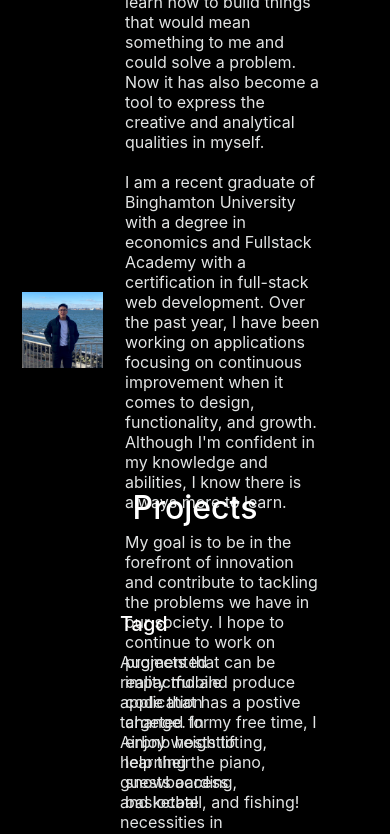
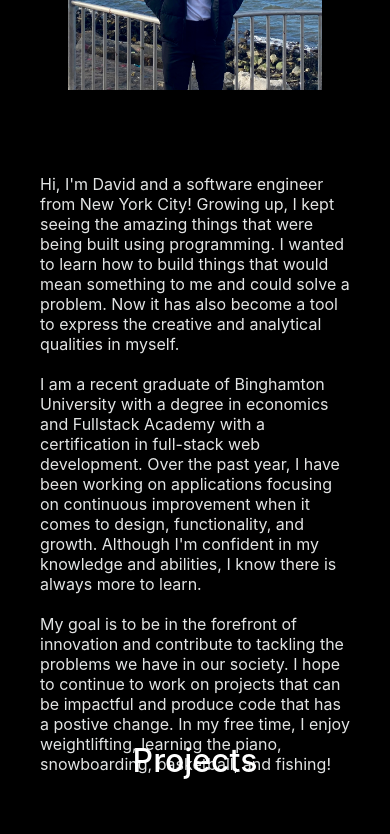
Before and after one commit to davdli/Portfolio, a React (Create React App) app: page / in a window 390 px wide. Shown: the part 1156-1990 px from the top of the page. Built offline with nearby package versions, Linux system fonts and the light colour scheme.

Commit message:
configured for iphone

```diff
--- a/src/components/AboutMe.js
+++ b/src/components/AboutMe.js
@@ -51,6 +51,9 @@ const Wrap = styled.div`
   background-color: #000;
   display: flex;
   flex-direction: column;
+  @media (max-width: 390px) {
+    height: 120vh;
+  }
 `
 
 const TitleText = styled.div`
@@ -62,6 +65,9 @@ const AboutGroup = styled.div`
   justify-content: center;
   align-items: center;
   margin-top: 85px;
+  @media (max-width: 390px) {
+    flex-direction: column;
+  }
 `
 const AboutImg = styled.div`
 `
@@ -70,6 +76,9 @@ const AboutText = styled.div`
   text-align: left;
   justify-content: center;
   align-items: center;
+  @media (max-width: 390px) {
+    margin-top: 80px;
+  }
 `
 
 const GlobalStyle = createGlobalStyle`
@@ -84,6 +93,10 @@ const GlobalStyle = createGlobalStyle`
     font-weight: 400;
     width: 50vw;
     margin-right: 70px;
+    @media (max-width: 390px) {
+      width: 80%;
+      margin-left: 40px;
+    }
   }
   #about-img {
     width: 65%;
--- a/src/components/ContactMe.js
+++ b/src/components/ContactMe.js
@@ -54,6 +54,9 @@ const ContactText = styled.div`
 
 const ContactButtons = styled.div`
   display: flex;
+  @media (max-width: 390px) {
+    flex-direction: column;
+  }
 `
 
 const GlobalStyle = createGlobalStyle`
--- a/src/components/Footer.js
+++ b/src/components/Footer.js
@@ -94,5 +94,8 @@ const GlobalStyle = createGlobalStyle`
     color: #F4F4F4;
     font-size: 14px;
     margin: 0px 10px 0px 10px;
+    @media (max-width: 390px) {
+      margin: 0px 5px 0px 5px;
+    }
   }
 `
--- a/src/components/Home.js
+++ b/src/components/Home.js
@@ -23,4 +23,5 @@ const Home = () => {
 export default Home;
 
 const Container = styled.div`
+  height: auto;
 `
--- a/src/components/Landing.js
+++ b/src/components/Landing.js
@@ -56,7 +56,7 @@ const ItemText = styled.div`
 const ButtonGroup = styled.div`
   display: flex;
   margin-bottom: 30px;
-  @media (max-width: 768px) {
+  @media (max-width: 390px) {
     flex-direction: column;
   }
 `
--- a/src/components/Projects.js
+++ b/src/components/Projects.js
@@ -105,6 +105,9 @@ const Wrap = styled.div`
   background-color: #000;
   display: flex;
   flex-direction: column;
+  @media (max-width: 390px) {
+    height: 225vh;
+  }
 `
 
 const ProjectsTitle = styled.div``
@@ -123,6 +126,9 @@ const ProjectInfo = styled.div`
   flex-direction: row;
   justify-content: center;
   align-items: center;
+  @media (max-width: 390px) {
+    flex-direction: column;
+  }
 `
 
 const ProjectImg = styled.div`
@@ -136,7 +142,7 @@ const ProjectText = styled.div`
 
 const ButtonGroup = styled.div`
   display: flex;
-  @media (max-width: 768px) {
+  @media (max-width: 390px) {
     flex-direction: column;
   }
 `
--- a/src/components/Tech.js
+++ b/src/components/Tech.js
@@ -142,6 +142,9 @@ const Wrap = styled.div`
   background-color: #FFFFFF;
   display: flex;
   flex-direction: column;
+  @media (max-width: 390px) {
+    height: 120vh;
+  }
 `
 
 const TitleText = styled.div`
@@ -161,6 +164,9 @@ const TechIcon = styled.div`
   width: 190px;
   margin: 0px 20px 0px 20px;
   padding: 20px 20px 20px;
+  @media (max-width: 390px) {
+    margin: 0px 1px 0px 1px;
+  }
 `
 
 const TechName = styled.div`
```
